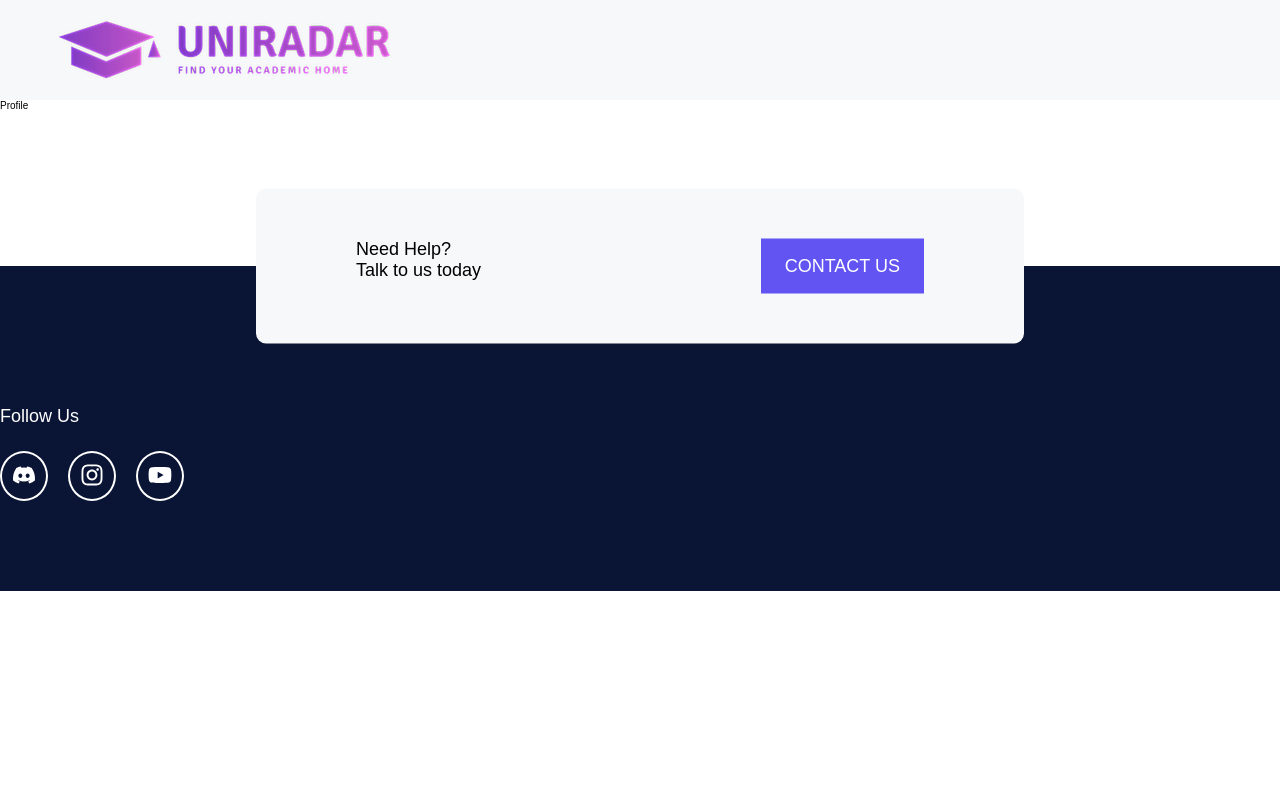
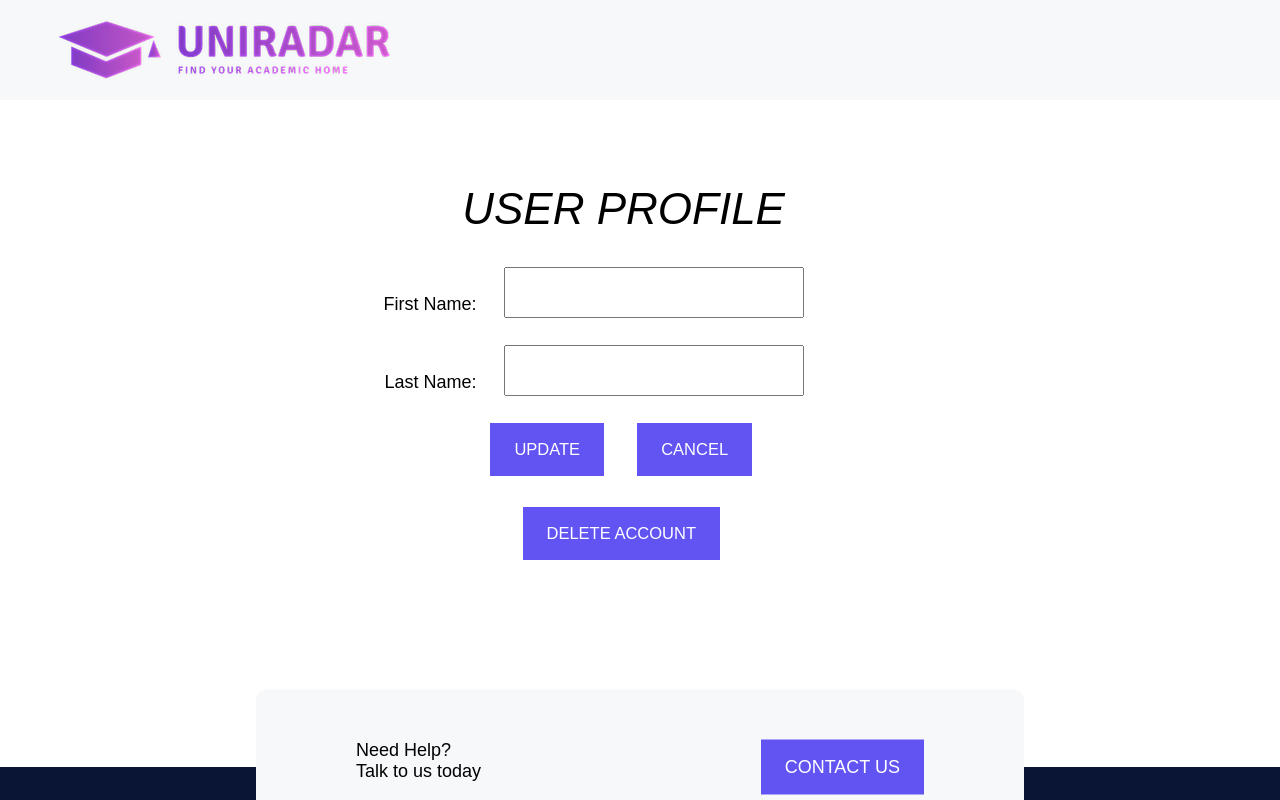
Before and after one commit to sakshi3197/Uniradar, a React (Create React App) app in the folder uniradar/: page /profile in a window 1280 px wide. Shown: the top 800 px of the page. Built offline with nearby package versions, Linux system fonts and the light colour scheme; no server answers.

Commit message:
Everything completed

```diff
--- a/uniradar/src/Login.js
+++ b/uniradar/src/Login.js
@@ -76,6 +76,7 @@ function Login() {
           console.log(response)
           if (response.data.message === "login successfull") {
             Cookies.set('isSessionLoggedIn', "true", { expires: 1 });
+            Cookies.set('current_user', username, { expires: 1 });
             alert("Log in Successful!");
             navigate("/universities");
           }
@@ -97,6 +98,8 @@ function Login() {
     <Wrapper>
       <div className="whole_content">
         <div className="container">
+        <h2 className="heading">We are happy to see you back !!</h2>
+
           <form className="form_style">
             <table>
               <tbody>
--- a/uniradar/src/Loginstyles.css
+++ b/uniradar/src/Loginstyles.css
@@ -33,3 +33,10 @@ label{
     margin-left: -200px;
     margin-top: -50px;
 }
+
+.heading{
+    font-style: italic;
+    margin-left: 3px;
+    margin-top: -1.5em;
+    margin-bottom: 0.7em;
+}
--- /dev/null
+++ b/uniradar/src/Profile.css
@@ -0,0 +1,66 @@
+label{
+    font-size: large;
+}
+.cred-input{
+    width: 300px;
+    margin-left: 15px;
+    margin-bottom: 25px;
+}
+.login-btn{
+    margin-left: 200px;
+    margin-top: 10px;
+    margin-bottom: 25px;
+}
+.to-register{
+    font-size: medium;
+    margin-left: 12em;
+    margin-top: 10em;
+}
+
+.home-link{
+    font-size: medium;
+    margin-left: 13em;
+}
+
+.form_style {
+    display: flex;
+    flex-direction: column;
+    align-items: center;
+    gap: 1rem;
+  }
+
+  .whole_content{
+    margin-left: -200px;
+    margin-top: -50px;
+}
+
+.heading{
+    margin-left: 3.8em;
+    margin-top: -1.5em;
+    margin-bottom: 0.7em;
+}
+
+.UpdateButton{
+    margin-right: 5em;
+    margin-bottom: 0.8em;
+}
+
+.CancelButton{
+    margin-left: 0.4em;
+}
+
+.DeleteButton {
+    margin-top: 1em;
+    color: #000; /* Set the default text color */
+    border: 1px solid #000; /* Add a border */
+  }
+
+  .DeleteButton:hover {
+    background-color: rgb(171, 7, 7); /* Set the background color to red when hovered */
+    color: #fff; /* Set the text color to white when hovered */
+    cursor: pointer; /* Change the cursor to a pointer when hovered */
+  }
+
+.DeleteButton, .UpdateButton, .CancelButton{
+    margin-left: -3em;
+}
--- a/uniradar/src/Profile.js
+++ b/uniradar/src/Profile.js
@@ -1,49 +1,162 @@
 import React, { useEffect, useState } from "react";
 import Cookies from 'js-cookie';
 import axios from 'axios';
-
+import { useNavigate } from "react-router-dom";
+import styled from "styled-components";
+import { Button } from "./styles/Button.js";
+import './Profile.css';
 
 const Profile = () => {
 
-    const [user, setUser] = useState(null);
+    const Wrapper = styled.section`
+    padding: 9rem 0 5rem 0;
+    text-align: center;
+    .container {
+      margin-top: 6rem;
+      .contact-form {
+        max-width: 50rem;
+        margin: auto;
+        .contact-inputs {
+          display: flex;
+          flex-direction: column;
+          gap: 3rem;
+          input[type="submit"] {
+            cursor: pointer;
+            transition: all 0.2s;
+            &:hover {
+              background-color: ${({ theme }) => theme.colors.white};
+              border: 1px solid ${({ theme }) => theme.colors.btn};
+              color: ${({ theme }) => theme.colors.btn};
+              transform: scale(0.9);
+            }
+          }
+        }
+      }
+    }
+  `;
+
+    const navigate = useNavigate();
+
     const [formData, setFormData] = useState({
         username: '',
       });
+    const [user, setUser] = useState({
+        firstname: '',
+        lastname: '',
+        email: ''
+      });;
 
 
     useEffect(() => {
+        let userdata;
+
         console.log("In useeffect")
         const userEmail = Cookies.get('current_user');
         formData.username = userEmail;
         console.log("EMAIL:", formData.username);
         axios.post('http://127.0.0.1:5000/fetch_details', formData).then(response => {
-            console.log("Inside Axios")
-            console.log(response)
-          }).then(data => {
-            console.log("DATA CAME:",data)
+            setUser(response.data.data);
+            console.log("HEREEEE response.data.data:", response.data.data);
+
+          });
+    }, []);
+
+    const handleInputChange = (e) => {
+        setUser({ ...user, [e.target.name]: e.target.value });
+    };
+
+const handleSubmit = event => {
+  event.preventDefault();
+  console.log("HERE:", user);
+
+  axios.post('http://127.0.0.1:5000/update_user', user).then(response => {
+      console.log(" update response:", response);
+      alert("Details have been updated");
+      navigate("/universities")
+
+    });
+
+};
+
+      const handleCancel = event => {
+        navigate("./universities")
+      };
+
+
+      const handleDelete = event => {
+        const userEmail = Cookies.get('current_user');
+        formData.username = userEmail;
+        console.log("EMAIL:", formData.username);
+        axios.post('http://127.0.0.1:5000/delete_account', formData).then(response => {
+            console.log(" delete response:", response);
+            alert("Your account has been deleted. You will be logged out automatically.");
+            Cookies.set('isSessionLoggedIn', "false", { expires: 1 });
+            Cookies.remove('current_user');
+            navigate("/")
+
           });
 
-        // fetch(`http://localhost:5001/fetch_details}`, {
-
-        // })
-        //     .then(response => {
-        //         if (!response.ok) {
-        //             throw new Error(`HTTP error ${response.status}: ${response.statusText}`);
-        //         }
-        //         return response.json();
-        //     })
-        //     .then(data => {
-        //         console.log("DATA FETCHED:", data)
-        //     })
-        //     .catch(error => {
-        //         console.error('Error fetching user details:', error.message);
-        //     });
+      };
 
 
-    }, []);
+
 
     return (
-        <div>Profile</div>
+<Wrapper>
+  <div className="whole_content">
+    <div className="container">
+      <h2 className="heading">USER PROFILE</h2>
+
+      <form className="form_style" onSubmit={handleSubmit}>
+        <table>
+          <tbody>
+            <tr>
+              <td>
+                <label>First Name: </label>
+              </td>
+              <td>
+                <input
+                  className="cred-input"
+                  type="text"
+                  name="firstname"
+                  value={user.firstname}
+                  onChange={handleInputChange}
+                />
+              </td>
+            </tr>
+            <tr>
+              <td>
+                <label>Last Name: </label>
+              </td>
+              <td>
+                <input
+                  className="cred-input"
+                  type="text"
+                  name="lastname"
+                  value={user.lastname}
+                  onChange={handleInputChange}
+                />
+              </td>
+            </tr>
+            <tr>
+              <td></td>
+              <td>
+                <Button className="UpdateButton" type="submit">Update</Button>
+                <Button className="CancelButton" type="button" onClick={handleCancel}>Cancel</Button>
+              </td>
+            </tr>
+            <tr>
+              <td></td>
+              <td>
+                <Button className="DeleteButton" type="button" onClick={handleDelete}>Delete Account</Button>
+              </td>
+            </tr>
+          </tbody>
+        </table>
+      </form>
+    </div>
+  </div>
+</Wrapper>
     )
 }
 
--- a/uniradar/src/Regstyles.css
+++ b/uniradar/src/Regstyles.css
@@ -9,8 +9,8 @@ label{
 
 }
 .reg-form{
-    margin-top: 30px;
-    margin-left: 450px;
+    margin-top: 100px;
+    margin-left: 550px;
 }
 .error-msg{
     margin-left: 300px;
@@ -38,11 +38,11 @@ label{
 
 .reg-home-link{
     font-size: medium;
-    margin-left: 750px;
+    margin-left: 850px;
 }
 
 
 .whole_content{
-    margin-top: 6em;
+    margin-top: 10em;
     margin-left: -90px;
 }
--- a/uniradar/src/components/Nav.js
+++ b/uniradar/src/components/Nav.js
@@ -19,7 +19,7 @@ const Nav = () => {
       Cookies.remove('current_user');
 
       //window.location.reload();
-      navigate("./")
+      navigate("/")
     };
 
     const Nav = styled.nav`
```
Also changed, not shown: 1 other file (tests, documents, lock files or other folders).
